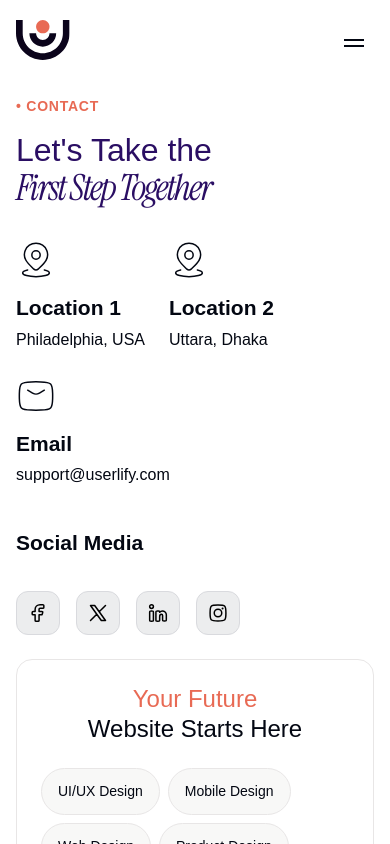
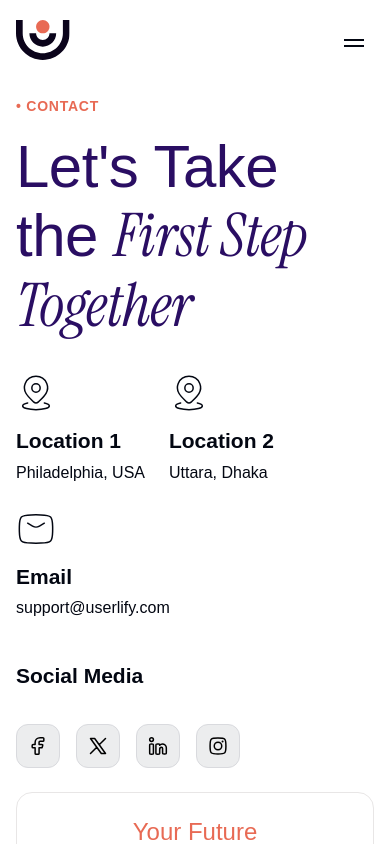
Before and after one commit to SparkStudio-Ltd/userlify, a Next.js app: page /contact in a window 390 px wide. Shown: the top 844 px of the page. Built offline with nearby package versions, Linux system fonts and the light colour scheme; a web font is replaced by a local one.

Commit message:
fix: Improve layout and responsiveness in ContactPage, CTASection, and FAQSection

```diff
--- a/src/app/contact/page.tsx
+++ b/src/app/contact/page.tsx
@@ -172,37 +172,30 @@ export default function ContactPage() {
   return (
     <>
       <Header />
-      <main className="w-full bg-white px-4 pb-12 pt-24 sm:px-6 sm:pb-16 sm:pt-32 md:px-8 md:pb-20 md:pt-40 lg:px-12 lg:pb-[120px] lg:pt-[216px]">
+      <main className="overflow-hidden w-full bg-white px-4 pb-12 pt-24 sm:px-6 sm:pb-16 sm:pt-32 md:px-8 md:pb-20 md:pt-40 lg:px-12 lg:pb-[120px] lg:pt-[216px]">
         {/* Two Column Layout */}
         <div className="mx-auto grid w-full max-w-[1472px] grid-cols-1 gap-6 sm:gap-8 lg:grid-cols-5">
           {/* Left Card - 40% (2 columns) */}
-          <div
-            ref={leftCardRef}
-            className="flex flex-col sm:p-8 md:p-10 lg:col-span-2"
-          >
-            <div ref={headerRef} className="max-w-full lg:max-w-[520px]">
+          <div ref={leftCardRef} className="flex flex-col lg:col-span-2">
+            <div ref={headerRef} className="flex flex-col max-w-full lg:max-w-[520px] gap-4">
               <p
                 className="text-sm uppercase tracking-[0.75px] text-primary"
                 style={{ fontFamily: 'Public Sans, sans-serif', fontWeight: 700 }}
               >
                 • CONTACT
               </p>
-              <h1 className="mt-4 text-[32px] leading-[36px] text-[#2A0E63] sm:text-[40px] sm:leading-[44px] md:text-[50px] md:leading-[54px] lg:text-[60px] lg:leading-[64px]">
-                <span style={{ fontFamily: 'Nohemi, sans-serif', fontWeight: 500 }}>
-                  Let's Take the
-                </span>
-                <br />
-                <span
-                  className="font-serif text-[36px] italic leading-[40px] tracking-[-2px] sm:text-[48px] sm:leading-[52px] md:text-[60px] md:leading-[68px] lg:text-[72px] lg:leading-[80px]"
-                  style={{ fontWeight: 400 }}
-                >
-                  First Step Together
-                </span>
-              </h1>
+
+              <h2
+                className="text-6xl leading-[1.15] tracking-[-0.5px] text-[#2A0E63] lg:leading-[56px]"
+                style={{ fontFamily: 'Nohemi, sans-serif', fontWeight: 500 }}
+              >
+                Let's Take the{' '}
+                <span className="md:block font-serif italic">First Step Together</span>
+              </h2>
             </div>
 
             <div className="mt-8 grid gap-6 sm:mt-10 sm:gap-8 md:mt-12 md:gap-10 lg:mt-14">
-              <div className="flex md:grid gap-6 sm:grid-cols-2 sm:gap-8 md:gap-10">
+              <div className="flex gap-6 sm:grid-cols-2 sm:gap-8 md:grid md:gap-10">
                 {locations.map((location, index) => (
                   <div key={location.id} className="flex flex-col gap-3">
                     <div className="flex h-10 w-10 items-center justify-center">
--- a/src/components/sections/CTASection.tsx
+++ b/src/components/sections/CTASection.tsx
@@ -88,11 +88,11 @@ export default function CTASection() {
                         </p>
 
                         <h2
-                            className="text-white text-3xl sm:text-4xl lg:text-[48px] leading-[1.15] lg:leading-[56px] tracking-[-0.5px]"
+                            className="text-white text-[48px] leading-[1.15] lg:leading-[56px] tracking-[-0.5px]"
                             style={{ fontFamily: 'Nohemi, sans-serif', fontWeight: 500 }}
                         >
                             Ready to Build a Product{' '}
-                            <span className="italic font-serif block">
+                            <span className="italic font-serif md:block">
                                 Your Users Will Love?
                             </span>
                         </h2>
@@ -124,7 +124,7 @@ export default function CTASection() {
 
                 {/* Right Section - Animated Sliders */}
                 {/* Ensure right side touches edge by using full remaining width */}
-                <div className="w-full lg:w-[55%] flex gap-4 sm:gap-6 lg:gap-8 h-[420px] sm:h-[520px] lg:h-[720px] overflow-hidden pr-0 px-4">
+                <div className="w-full lg:w-[55%] flex gap-4 sm:gap-6 lg:gap-8 h-[420px] sm:h-[520px] lg:h-[720px] overflow-hidden">
                     <div className="flex-1 overflow-hidden">
                         <div ref={slider1Ref} className="flex flex-col gap-4 sm:gap-6 lg:gap-8">
                             {images.map((src, index) => (
--- a/src/components/sections/FAQSection_contact.tsx
+++ b/src/components/sections/FAQSection_contact.tsx
@@ -17,9 +17,9 @@ export default function FAQSectionContact() {
     return (
         <section className="w-full py-16 lg:py-32 px-4 lg:px-12 bg-neutral-50">
             <div className="max-w-[1472px] mx-auto">
-                <div className="flex flex-col lg:flex-row gap-24 items-start">
+                <div className="flex flex-col lg:flex-row gap-16 items-start">
                     {/* Left Section */}
-                    <div className="w-full lg:w-[59.24%] flex flex-col gap-10">
+                    <div className="w-full  flex flex-col gap-10">
                         {/* Kicker */}
                         <div className='flex flex-col gap-4 '>
                             <p
@@ -74,7 +74,7 @@ export default function FAQSectionContact() {
                     </div>
 
                     {/* Right Section - FAQ Accordion */}
-                    <div className="w-full lg:w-[40.76%] flex flex-col gap-6 items-end">
+                    <div className="w-full flex flex-col gap-6 items-end">
                         {faqData.faq.map((faq: { question: string; answer: string }, index: number) => (
                             <FAQItemContact
                                 key={index}
```
